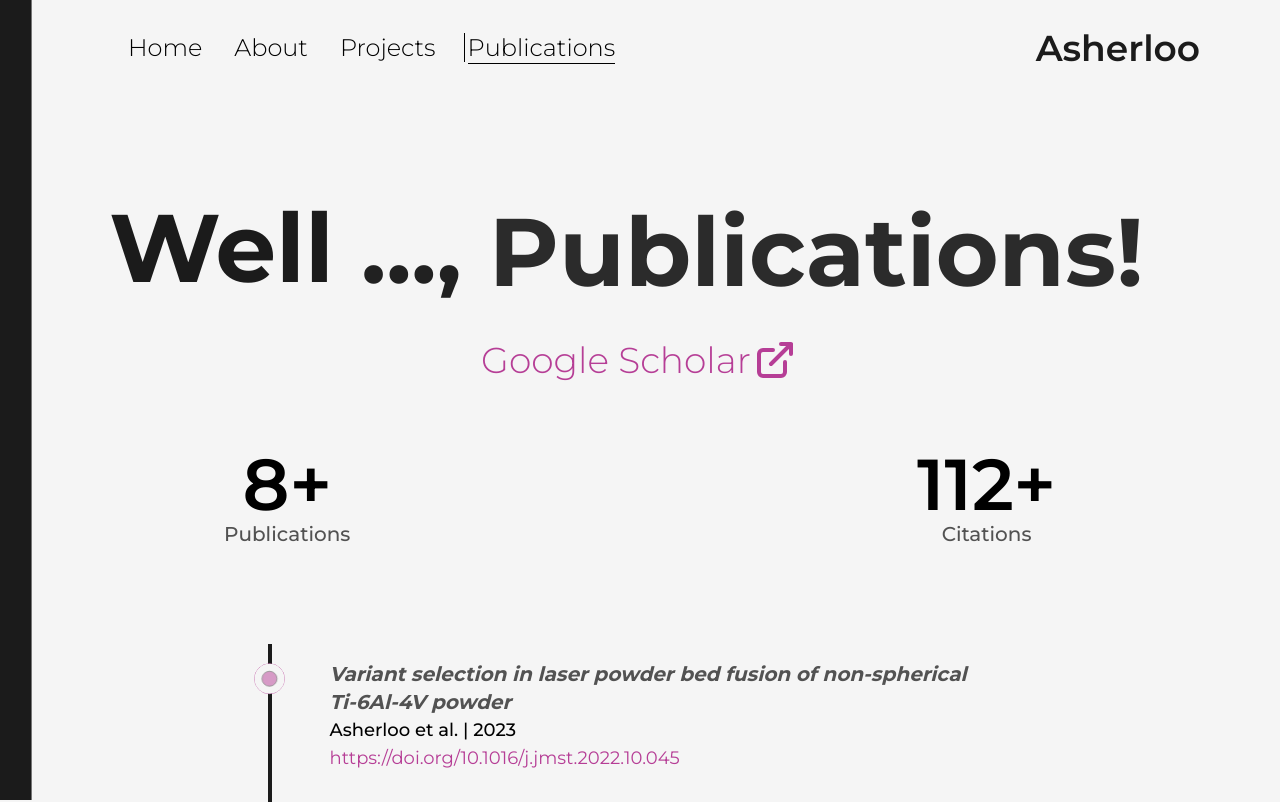
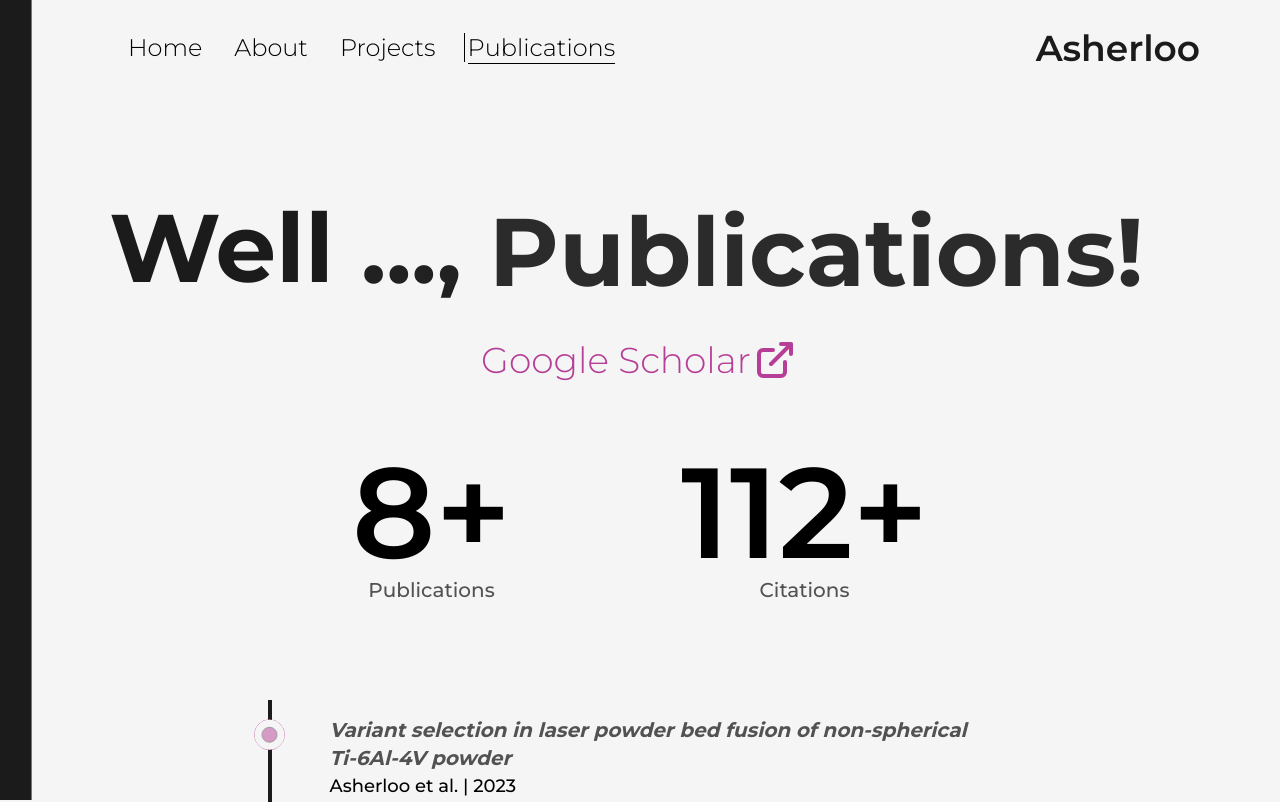
Before and after one commit to masherloo/New-Website, a Next.js app: page /publications in a window 1280 px wide. Shown: the top 802 px of the page. Built offline with nearby package versions, Linux system fonts and the light colour scheme.

Commit message:
added numbers to the publication page

```diff
--- a/src/pages/publications.js
+++ b/src/pages/publications.js
@@ -54,15 +54,15 @@ const Publications = () => {
                 >
                   Google Scholar <LinkArrow className="!w-[3rem] !h-auto md:!w-[2rem]"/>
                 </Link>
-                <div className='mt-16 px-32 flex items-center justify-between'>
-                  <div className='flex flex-col items-center justify-center'>
-                    <span className='inline-block text-7xl font-semibold'>
+                <div className='mt-16 flex items-center justify-between'>
+                  <div className='flex flex-col items-center justify-center ml-64 lg:ml-32 md:ml-16 sm:ml-8'>
+                    <span className='inline-block text-9xl font-semibold xl:text-7xl md:text-5xl'>
                       <Numbers value={9} />+
                     </span>
                     <h2 className='text-xl font-medium capitalize text-dark/75'>Publications</h2>
                   </div>
-                  <div className='flex flex-col items-center justify-center'>
-                    <span className='inline-block text-7xl font-semibold'>
+                  <div className='flex flex-col items-center justify-center mr-64 lg:mr-32 md:mr-16 sm:mr-8'>
+                    <span className='inline-block text-9xl font-semibold xl:text-7xl md:text-5xl'>
                     <Numbers value={120} />+
                     </span>
                     <h2 className='text-xl font-medium capitalize text-dark/75'>Citations</h2>
```
